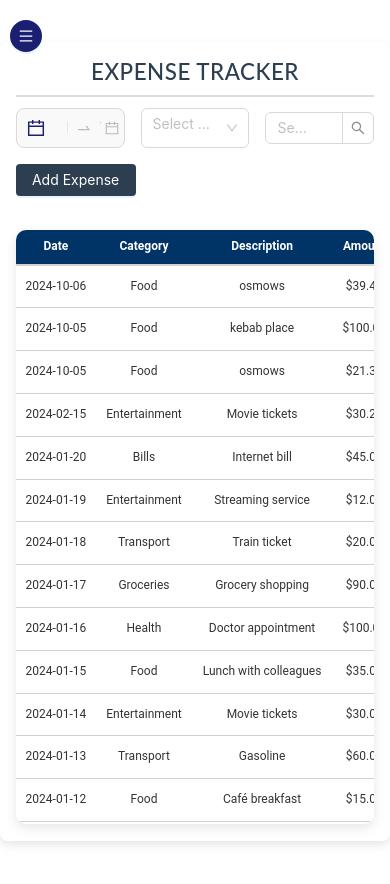
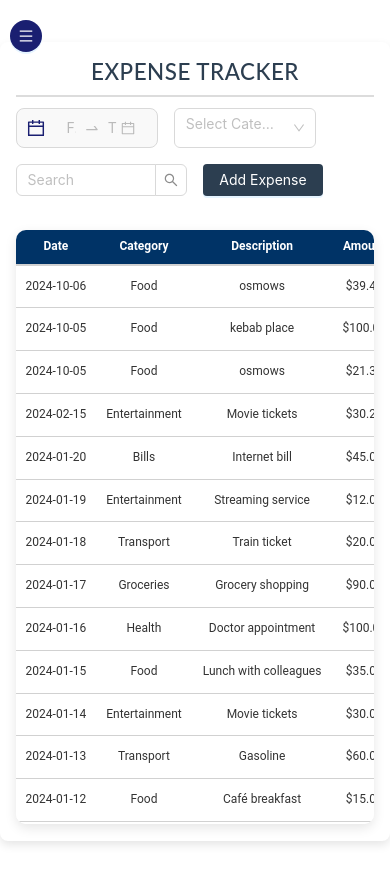
Before and after one commit to geggenpress4231/expensetracker, a React (Create React App) app: page / in a window 390 px wide. Built offline with nearby package versions, Linux system fonts and the light colour scheme; data requests are answered from the project's data file.

Commit message:
responsiveness enhancements

```diff
--- a/src/pages/ExpensePage/ExpensePage.css
+++ b/src/pages/ExpensePage/ExpensePage.css
@@ -1,16 +1,16 @@
 /* Main page layout */
 .expense-page {
-    max-width: 100%; /* Ensure full width similar to summary-page-container */
-    margin: 5vh auto; /* Keep consistent with summary-page-container */
-    padding: 2vh 4vw; /* Match the padding used in summary-page-container */
+    max-width: 100%;
+    margin: 5vh auto;
+    padding: 2vh 4vw;
     background-color: #fff;
     border-radius: 8px;
     box-shadow: 0px 4px 10px rgba(0, 0, 0, 0.1);
-    height: auto; /* Adjust to auto for better handling of content */
-    max-height: 100vh; /* Consistent with summary-page-container */
+    height: auto;
+    max-height: 100vh;
     display: flex;
     flex-direction: column;
-    overflow: auto; /* Ensure scrolling if content overflows */
+    overflow: auto;
 }
 
 /* Filters and Add Expense Button */
@@ -20,7 +20,22 @@
     align-items: center;
     gap: 1vw;
     margin-bottom: 2vh;
-    width: 100%; /* Ensure full width for the filters container */
+    width: 100%;
+}
+
+/* Adjustments for spacing using nth-child */
+.filters-container .filter-item:nth-child(1) {
+    flex-grow: 2;
+}
+
+.filters-container .filter-item:nth-child(2) {
+    margin-right: 30vw; /* Adjust the spacing after the second filter */
+}
+
+.filters-container .filter-item:nth-child(3),
+.filters-container .filter-item:nth-child(4) {
+    align-self: flex-end;
+    flex-grow: 1;
 }
 
 /* Adjustments for header text */
@@ -36,14 +51,14 @@ h1 {
     border-bottom: 2px solid #dcdcdc;
     padding-bottom: 10px;
     margin-top: 10px;
-    width: 100%; /* Ensure full width for the heading */
+    width: 100%;
 }
 
 /* Adjustments for table and list container */
 .expense-list-container {
     max-height: calc(100vh - 250px);
     overflow-y: auto;
-    width: 100%; /* Ensure the table takes the full width */
+    width: 100%;
 }
 
 /* Add Expense Button */
@@ -79,7 +94,22 @@ h1 {
     }
 
     .add-expense-btn {
-        width: 32%; /* Ensure Add Expense button takes full width */
+        width: 32%;
+    }
+
+    /* Restore nth-child styles for smaller screens */
+    .filters-container .filter-item:nth-child(1) {
+        flex-grow: 1;
+    }
+
+    .filters-container .filter-item:nth-child(2) {
+        margin-right: 15vw;
+    }
+
+    .filters-container .filter-item:nth-child(3),
+    .filters-container .filter-item:nth-child(4) {
+        flex-grow: 1;
+        align-self: center;
     }
 }
 
```
